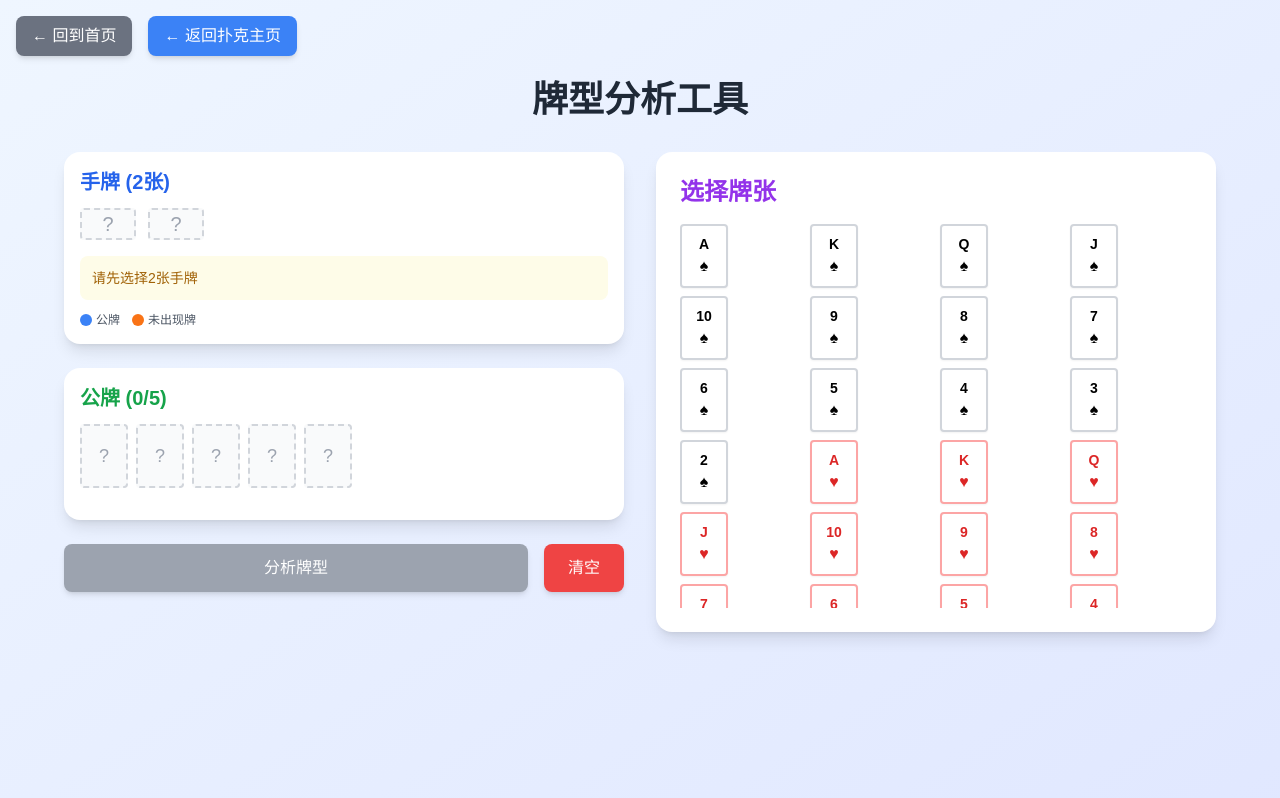
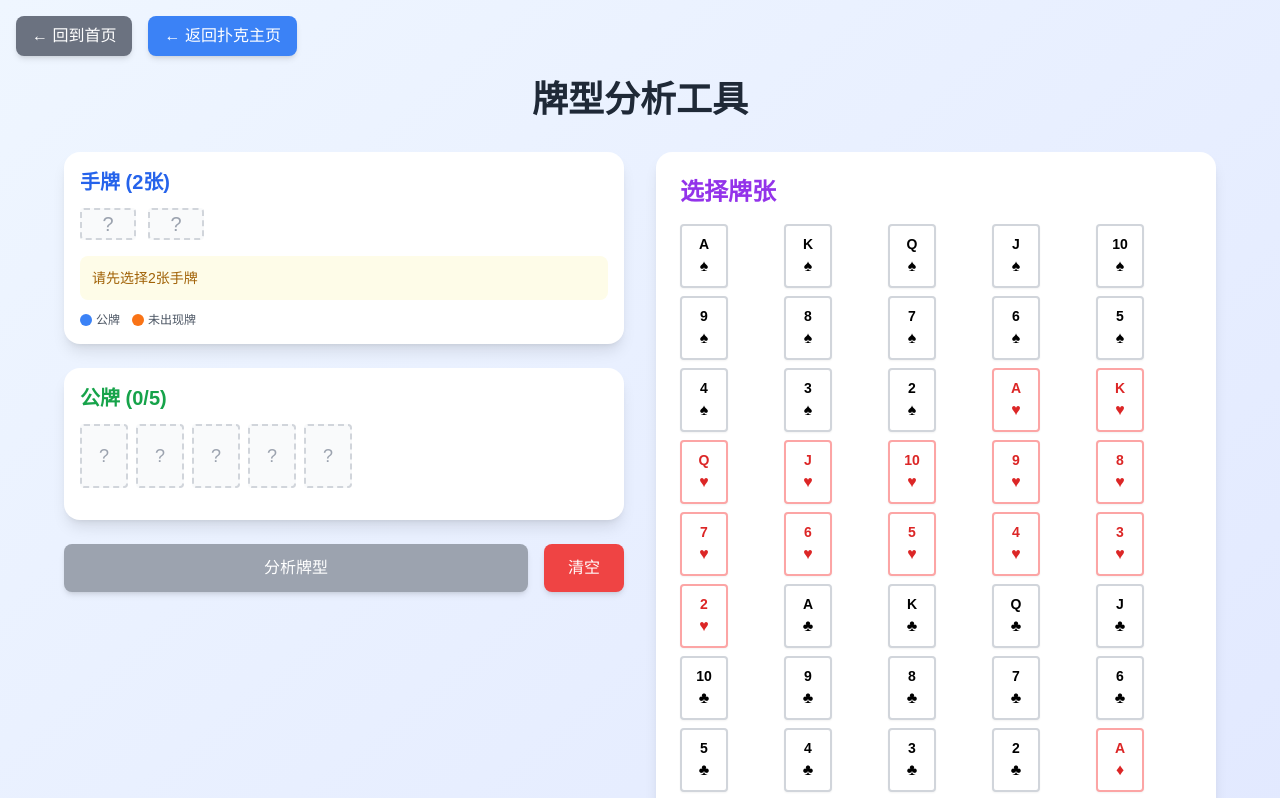
Before and after one commit to EdgeYu/PokerUtil, a React (Vite) app: page /poker/analyzer in a window 1280 px wide. Shown: the top 798 px of the page. Built offline with nearby package versions, Linux system fonts and the light colour scheme.

Commit message:
chore: 更新.gitignore并调整扑克页面布局

```diff
--- a/src/pages/poker/PokerAnalyzerPage.tsx
+++ b/src/pages/poker/PokerAnalyzerPage.tsx
@@ -983,7 +983,7 @@ const PokerAnalyzerPage: React.FC = () => {
                     {/* 右侧：牌张选择 */}
                     <div className="bg-white p-6 rounded-2xl shadow-lg">
                         <h2 className="text-2xl font-semibold mb-4 text-purple-600">选择牌张</h2>
-                        <div className="grid grid-cols-4 gap-2 max-h-96 overflow-y-auto">
+                        <div className="grid grid-cols-5 gap-2">
                             {POKER_CARDS.map(card => (
                                 <button
                                     key={`${card.suit}-${card.rank}`}
```
Also changed, not shown: 2 other files (tests, documents, lock files or other folders).
